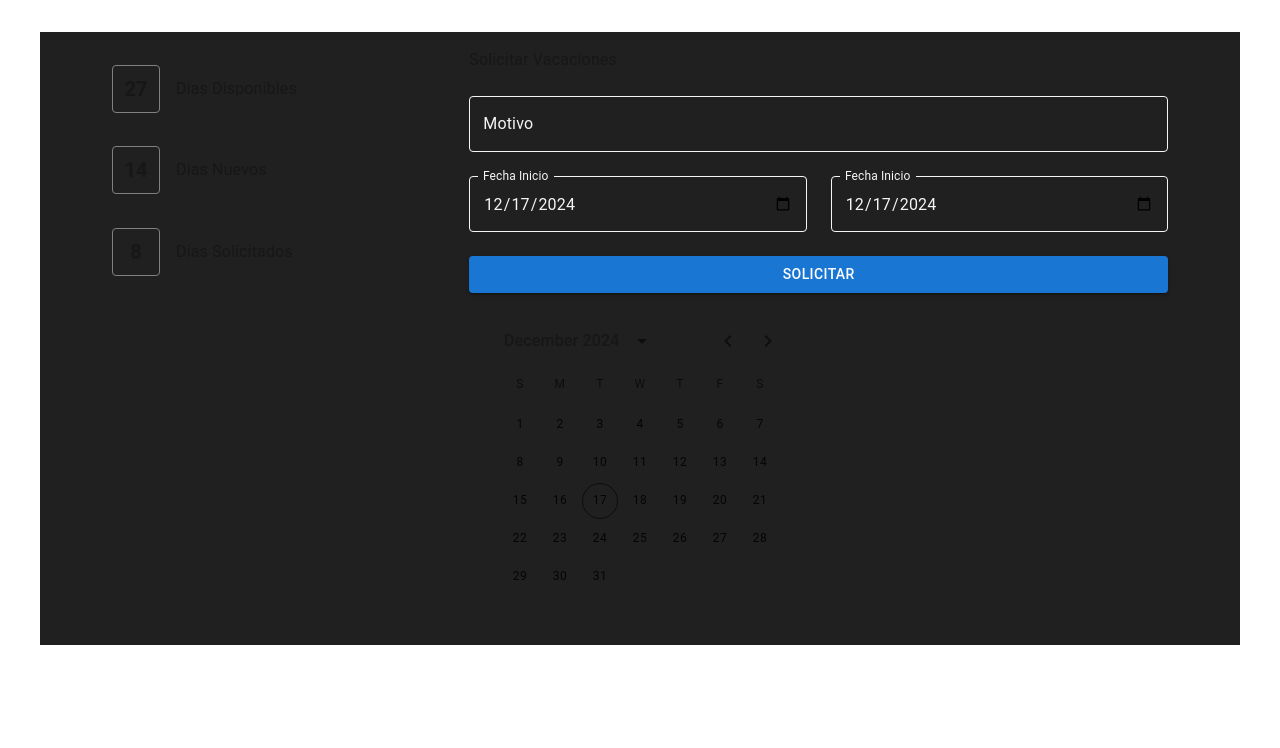
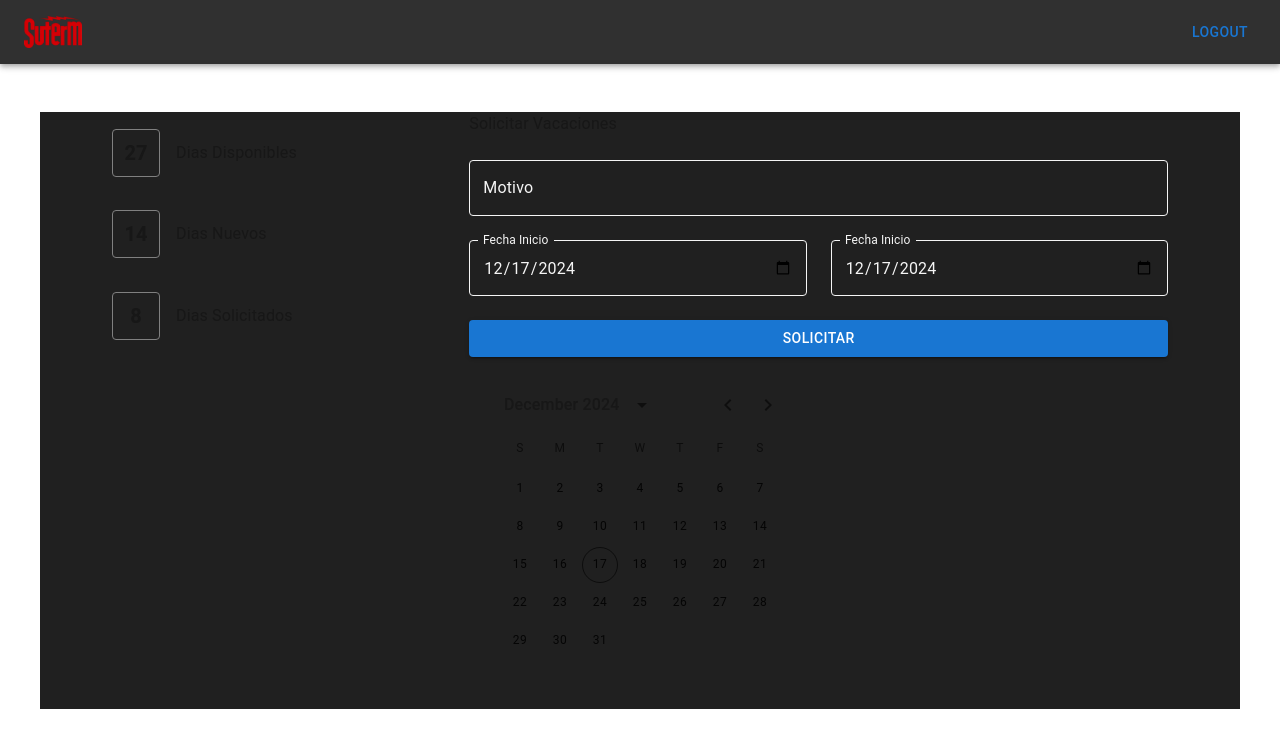
Before and after one commit to SutermDesarrollo/Vacaciones, a Next.js app: page /agenda in a window 1280 px wide. Shown: the top 748 px of the page. Built offline with nearby package versions, Linux system fonts and the light colour scheme; what @mui/material-nextjs would draw is missing.

Commit message:
Commit Lunes 16

```diff
--- a/package.json
+++ b/package.json
@@ -16,18 +16,20 @@
     "@mui/material-nextjs": "^6.2.0",
     "@mui/x-date-pickers": "^7.23.2",
     "@next/env": "^15.1.0",
+    "@supabase/ssr": "^0.5.2",
     "@supabase/supabase-js": "^2.47.6",
     "dayjs": "^1.11.13",
     "formik": "^2.4.6",
     "next": "15.1.0",
-    "notistack": "^3.0.1",
     "react": "^19.0.0",
     "react-dom": "^19.0.0",
+    "react-hot-toast": "^2.4.1",
     "yup": "^1.5.0"
   },
   "devDependencies": {
     "@eslint/eslintrc": "^3",
     "eslint": "^9",
-    "eslint-config-next": "15.1.0"
+    "eslint-config-next": "15.1.0",
+    "typescript": "5.7.2"
   }
 }
--- a/src/app/agenda/page.jsx
+++ b/src/app/agenda/page.jsx
@@ -2,8 +2,8 @@
 import { Grid, Container, Typography } from "@mui/material";
 import * as Yup from "yup";
 import { Formik, Form } from "formik";
-import TextField from "../ui/Forms/TextField";
-import Button from "../ui/Forms/Button";
+import TextField from "../ui/forms/TextField";
+import Button from "../ui/forms/Button";
 import NumberLabel from "../ui/components/NumberLabel";
 import { DateCalendar } from "@mui/x-date-pickers";
 
--- a/src/app/ui/ClientProvider.jsx
+++ b/src/app/ui/ClientProvider.jsx
@@ -3,12 +3,13 @@ import { AppRouterCacheProvider } from "@mui/material-nextjs/v15-appRouter";
 
 import { LocalizationProvider } from "@mui/x-date-pickers";
 import { AdapterDayjs } from "@mui/x-date-pickers/AdapterDayjs";
+import DashboardLayout from "./layout/DashboardLayout";
 
 function ClientProvider({ children }) {
   return (
     <AppRouterCacheProvider>
       <LocalizationProvider dateAdapter={AdapterDayjs}>
-        {children}
+        <DashboardLayout>{children}</DashboardLayout>
       </LocalizationProvider>
     </AppRouterCacheProvider>
   );
--- a/src/app/ui/Forms/Button/index.jsx
+++ b/src/app/ui/forms/Button/index.jsx
@@ -1,6 +1,5 @@
 import { Button } from "@mui/material";
 import { useFormikContext } from "formik";
-import React from "react";
 
 const ButtonWrapper = ({ children, ...otherProps }) => {
   const { submitForm } = useFormikContext();
--- /dev/null
+++ b/src/app/ui/layout/DashboardLayout.jsx
@@ -0,0 +1,28 @@
+import { Box } from "@mui/material";
+import Header from "./header/Header";
+import { Toaster } from "react-hot-toast";
+
+function DashboardLayout({ children }) {
+  return (
+    <>
+      <Box
+        sx={{
+          display: "flex",
+          flexDirection: "column",
+        }}
+      >
+        <Header />
+        <Toaster
+          toastOptions={{
+            style: {
+              textAlign: "center",
+            },
+          }}
+        />
+        {children}
+      </Box>
+    </>
+  );
+}
+
+export default DashboardLayout;
--- /dev/null
+++ b/src/app/ui/layout/header/Header.jsx
@@ -0,0 +1,31 @@
+import { AppBar, Button, Toolbar } from "@mui/material";
+import Logo from "../../../../../public/SutermLogo.png";
+import Image from "next/image";
+
+function Header() {
+  return (
+    <AppBar
+      sx={{
+        position: "sticky",
+      }}
+    >
+      <Toolbar
+        sx={{
+          display: "flex",
+          flexDirection: "row",
+          justifyContent: "space-between",
+          backgroundColor: "#303030",
+        }}
+      >
+        <Image
+          src={Logo}
+          style={{ height: "2rem", width: "auto" }}
+          alt="Suterm"
+        />
+        <Button>Logout</Button>
+      </Toolbar>
+    </AppBar>
+  );
+}
+
+export default Header;
--- a/src/app/utils/supabaseClient.js
+++ b/src/app/utils/supabaseClient.js
@@ -1,8 +1,8 @@
 import { createClient } from "@supabase/supabase-js";
 
-const supabaseUrl = "https://eiunmwvhvmmmrqyiktsx.supabase.co";
+const supabaseUrl = "https://ykrlfoqbghvresvjzqqg.supabase.co";
 const supabaseKey =
-  "eyJhbGciOiJIUzI1NiIsInR5cCI6IkpXVCJ9.eyJpc3MiOiJzdXBhYmFzZSIsInJlZiI6ImVpdW5td3Zodm1tbXJxeWlrdHN4Iiwicm9sZSI6ImFub24iLCJpYXQiOjE3MzM4NjAzMTEsImV4cCI6MjA0OTQzNjMxMX0.ZwjqmgeIcoJzU_5Gz36ZvAkujek1Nc1fszDoAQbRnp0";
+  "eyJhbGciOiJIUzI1NiIsInR5cCI6IkpXVCJ9.eyJpc3MiOiJzdXBhYmFzZSIsInJlZiI6Inlrcmxmb3FiZ2h2cmVzdmp6cXFnIiwicm9sZSI6ImFub24iLCJpYXQiOjE3MzQwMzY4OTMsImV4cCI6MjA0OTYxMjg5M30.WQOW3LqmCnLGYh4PtlBSz1OYgctTQx-SpD9FV4AEOYg";
 
 // Create a single supabase client for interacting with your database
 const supabase = createClient(supabaseUrl, supabaseKey);
```
Also changed, not shown: src/app/auth/login/page.jsx (deleted, +0 -97 lines), src/app/login/page.jsx (renamed from src/app/auth/register/page.jsx, +16 -44 lines), tsconfig.json (added, +35 -0 lines), public/SutermLogo.png (added), src/app/ui/forms/Select/index.jsx (renamed from src/app/ui/Forms/Select/index.jsx), src/app/ui/forms/TextField/index.jsx (renamed from src/app/ui/Forms/TextField/index.jsx), 1 other file (tests, documents, lock files or other folders).
